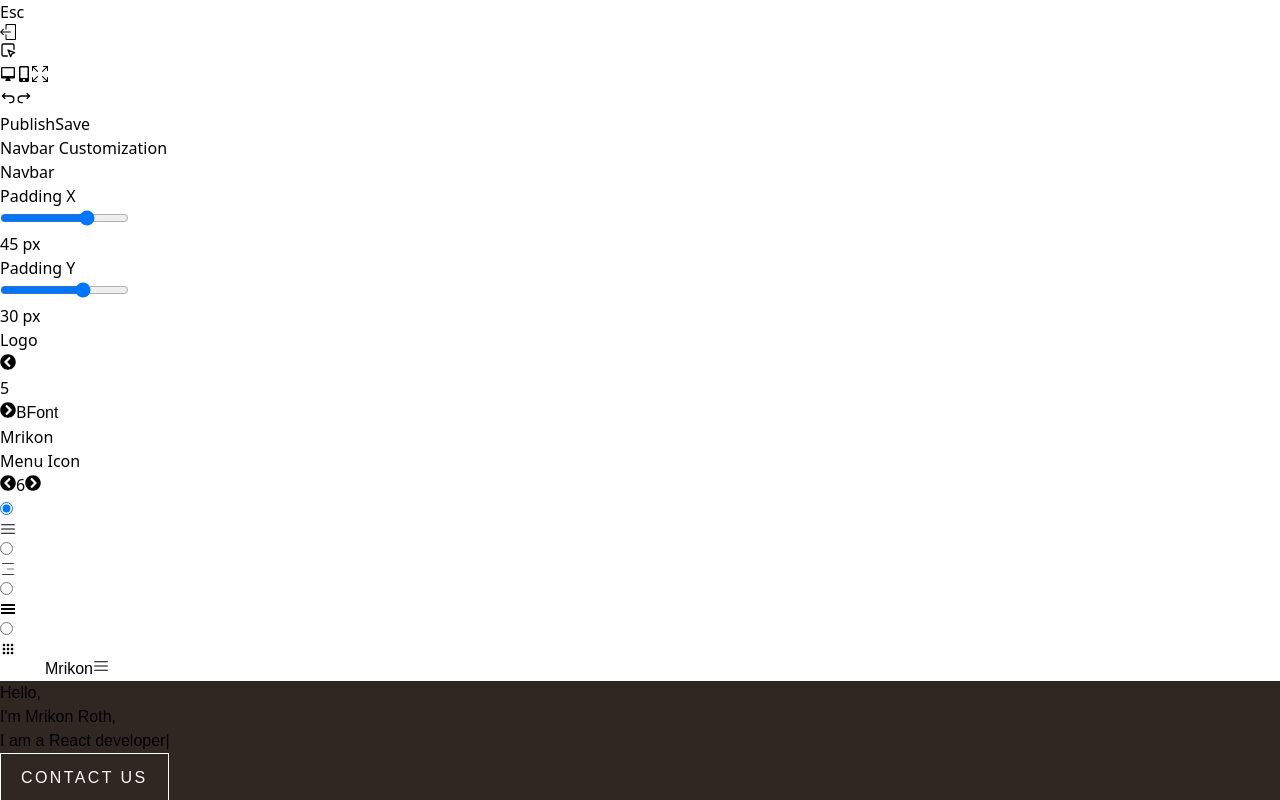
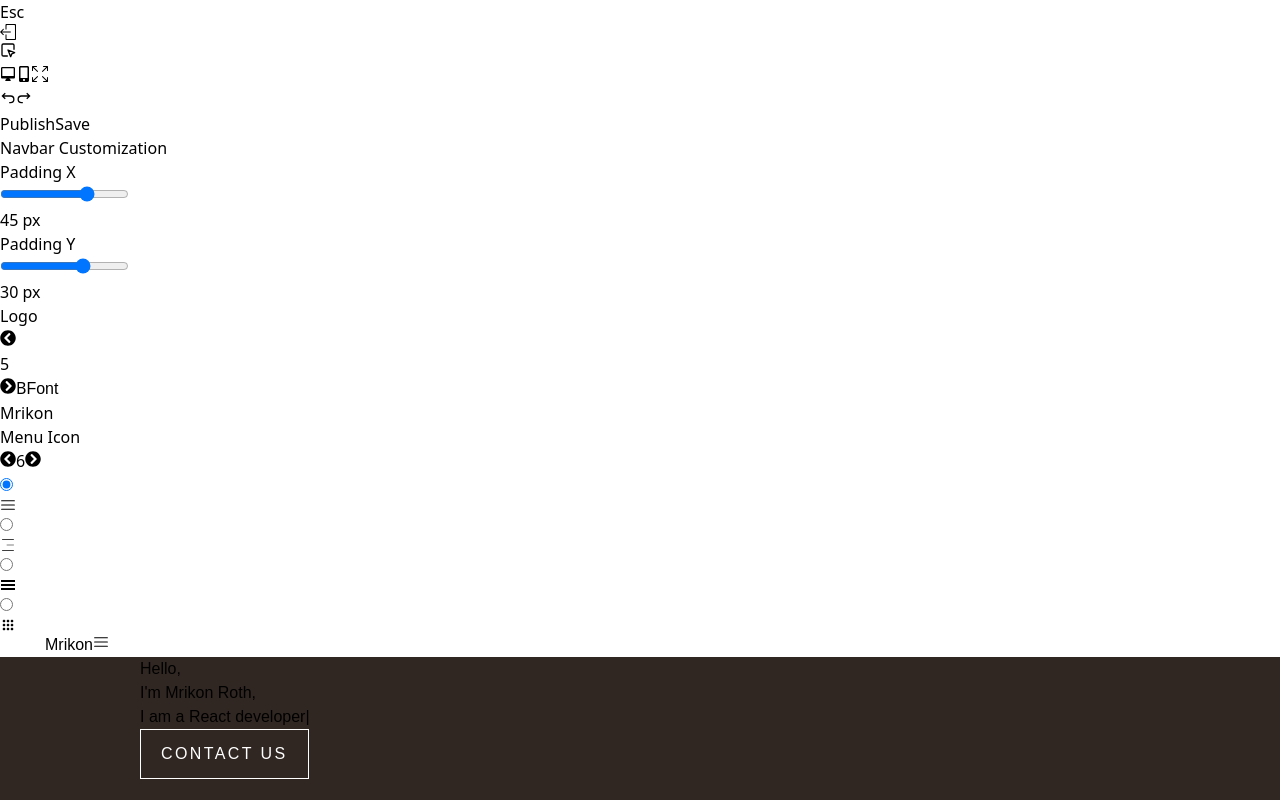
Before and after one commit to iamshiv007/portfolio-template, a React (Vite) app: page / in a window 1280 px wide. Both pictures are taken after a click on the element "Mrikon". Built offline with nearby package versions, Linux system fonts and the light colour scheme.

Commit message:
🏠 home customization

```diff
--- a/src/components/portfolio/customization/Home/EditHome.jsx
+++ b/src/components/portfolio/customization/Home/EditHome.jsx
@@ -3,14 +3,32 @@ import { usePortfolioValues } from '../../../../context/portfolioValuesContext'
 import TextBox from '../components/Box/TextBox'
 import { useApplicationContext } from '../../../../context/applicationContext'
 import ArrayData from '../components/ArrayData'
+import RangeInput from '../components/RangeInput'
+import PositionSet from '../components/PositionSet'
+import ImageSize from '../components/ImageSize'
 
 const EditHome = () => {
     const { screenSize } = useApplicationContext()
-    const { text1, setText1, text2, setText2, text3, setText3, animatedTexts, setAnimatedTexts } = usePortfolioValues()
+    const { gap1, setGap1, paddingX1, setPaddingX1, image1, setImage1, text1, setText1, text2, setText2, text3, setText3, animatedTexts, setAnimatedTexts } = usePortfolioValues()
 
     return (
         <div className={`w-[400px] px-2 py-4 bg-gray-50 border  rounded-md ${screenSize === "fullscreen" && "hidden"} flex flex-col gap-5 overflow-y-scroll`}>
             <p className='text-center font-bold p-2'>Home Customization</p>
+            <section>
+                <RangeInput name="Gap Y" step={5} min={10} max={50} value={gap1} setValue={setGap1} />
+            </section>
+
+            <section>
+                <RangeInput name="Padding X" step={10} min={50} max={180} value={paddingX1} setValue={setPaddingX1} />
+            </section>
+
+            <section>
+                <ImageSize name="Image Size" image={image1} setImage={setImage1} maxSize={500} minSize={300} />
+            </section>
+            <section>
+                <PositionSet name="Image Position" value={image1} setValue={setImage1} maxBottom={70} maxRight={70} />
+            </section>
+
             <section>
                 <TextBox text_={text1} setText={setText1} maxSize={6} />
             </section>
--- a/src/components/portfolio/customization/Navbar/EditNavbar.jsx
+++ b/src/components/portfolio/customization/Navbar/EditNavbar.jsx
@@ -7,6 +7,7 @@ import { usePortfolioValues } from '../../../../context/portfolioValuesContext'
 import { useApplicationContext } from '../../../../context/applicationContext';
 import TextBox from '../components/Box/TextBox';
 import IconBox from '../components/Box/IconBox';
+import RangeInput from '../components/RangeInput';
 
 const EditNavbar = () => {
     const { navPaddingX, setNavPaddingX, navPaddingY, setNavPaddingY, logo, setLogo, menuIcon, setMenuIcon } = usePortfolioValues()
@@ -18,23 +19,10 @@ const EditNavbar = () => {
         <div className={`w-[400px] px-2 py-4 bg-gray-50 border  rounded-md ${screenSize === "fullscreen" && "hidden"} flex flex-col gap-5 overflow-y-scroll`}>
             <p className='text-center font-bold p-2'>Navbar Customization</p>
             <section>
-                <p className='text-sm py-2'>Navbar</p>
-                <div className='flex flex-col gap-3'>
-                    <div className='gap-4'>
-                        <p className='text-sm'>Padding X</p>
-                        <div className='flex gap-3'>
-                            <input type="range" step={5} max={60} min={10} onChange={(e) => setNavPaddingX(e.target.value)} value={navPaddingX} />
-                            <p className='text-sm w-fit px-2 py-1 border border-gray-400  rounded-sm' >{navPaddingX} px</p>
-                        </div>
-                    </div>
-                    <div className='gap-4'>
-                        <p className='text-sm'>Padding Y</p>
-                        <div className='flex gap-3'>
-                            <input type="range" step={5} max={40} min={10} onChange={(e) => setNavPaddingY(e.target.value)} value={navPaddingY} />
-                            <p className='text-sm w-fit px-2 py-1 border border-gray-400  rounded-sm' >{navPaddingY} px</p>
-                        </div>
-                    </div>
-                </div>
+                <RangeInput name="Padding X" step={5} min={10} max={60} value={navPaddingX} setValue={setNavPaddingX} />
+            </section>
+            <section>
+                <RangeInput name="Padding Y" step={5} min={10} max={40} value={navPaddingY} setValue={setNavPaddingY} />
             </section>
 
             <section>
--- a/src/components/portfolio/customization/components/Box/TextBox.jsx
+++ b/src/components/portfolio/customization/components/Box/TextBox.jsx
@@ -1,6 +1,5 @@
 import React from 'react'
-import { FaChevronCircleLeft } from "react-icons/fa";
-import { FaChevronCircleRight } from "react-icons/fa";
+import { FaChevronCircleLeft, FaChevronCircleRight } from "react-icons/fa";
 
 const TextBox = ({ text_, setText, maxSize }) => {
     const fontFamilies = ["sans-serif", "serif", "monospace", "cursive", "fantasy"]
--- /dev/null
+++ b/src/components/portfolio/customization/components/ImageSize.jsx
@@ -0,0 +1,18 @@
+import React from 'react'
+import { FaChevronCircleLeft, FaChevronCircleRight } from 'react-icons/fa'
+
+const ImageSize = ({ name, image, setImage, maxSize, minSize }) => {
+    return (
+        <div>
+            <p className='text-sm py-2'>{name}</p>
+
+            <div className='flex gap-1'>
+                <button className='text-gray-300 hover:text-gray-400 disabled:text-gray-200' disabled={image.width === minSize} onClick={() => setImage({ ...image, width: image.width - 10 })}><FaChevronCircleLeft /></button>
+                <div className='text-xs px-2 py-1 bg-gray-300 rounded-md'>{image.width}</div>
+                <button className='text-gray-300 hover:text-gray-400 disabled:text-gray-200' disabled={image.width === maxSize} onClick={() => setImage({ ...image, width: image.width + 10 })}><FaChevronCircleRight /></button>
+            </div>
+        </div>
+    )
+}
+
+export default ImageSize
--- /dev/null
+++ b/src/components/portfolio/customization/components/PositionSet.jsx
@@ -0,0 +1,22 @@
+import React from 'react'
+import { FaChevronCircleUp, FaChevronCircleDown, FaChevronCircleLeft, FaChevronCircleRight } from "react-icons/fa";
+
+const PositionSet = ({ name, value, setValue, maxBottom, maxRight }) => {
+
+    return (
+        <div>
+            <p className='text-sm py-2'>{name}</p>
+            <div className='flex flex-col gap-1 items-center'>
+                <button className='text-gray-500 disabled:text-gray-400' onClick={() => setValue({ ...value, bottom: value.bottom + 10 })} disabled={value.bottom === maxBottom}><FaChevronCircleUp /></button>
+                <div className='flex gap-1'>
+                    <button className='text-gray-500 disabled:text-gray-400' onClick={() => setValue({ ...value, right: value.right + 10 })} disabled={value.right === maxRight}><FaChevronCircleLeft /></button>
+                    <p className='px-1 border border-gray-500 rounded'>XX</p>
+                    <button className='text-gray-500 disabled:text-gray-400' onClick={() => setValue({ ...value, right: value.right - 10 })} disabled={value.right === -maxBottom}><FaChevronCircleRight /></button>
+                </div>
+                <button className='text-gray-500 disabled:text-gray-400' onClick={() => setValue({ ...value, bottom: value.bottom - 10 })} disabled={value.bottom === -maxBottom}><FaChevronCircleDown /></button>
+            </div>
+        </div>
+    )
+}
+
+export default PositionSet
--- /dev/null
+++ b/src/components/portfolio/customization/components/RangeInput.jsx
@@ -0,0 +1,15 @@
+import React from 'react'
+
+const RangeInput = ({ name, step, min, max, value, setValue }) => {
+    return (
+        <div>
+            <p className='text-sm py-2'>{name}</p>
+            <div className='flex gap-3'>
+                <input type="range" step={step} min={min} max={max} value={value} onChange={(e) => setValue(e.target.value)} />
+                <p className='text-sm w-fit px-2 py-1 border border-gray-400  rounded-sm' >{value} px</p>
+            </div>
+        </div>
+    )
+}
+
+export default RangeInput
--- a/src/components/portfolio/layout/Navbar/Navbar.jsx
+++ b/src/components/portfolio/layout/Navbar/Navbar.jsx
@@ -33,7 +33,7 @@ const Navbar = () => {
 
     return (
         <>
-            <navbar className={`bg-transparent ${isNavbarSelected && "border-4"} ${isBorder && !isNavbarSelected && screenSize !== "fullscreen" && "hover:border-2"} border-blue-400 flex justify-between items-center absolute top-0 left-0 right-0 z-30`} style={{ padding: `${navPaddingY}px ${navPaddingX}px` }} onClick={toggleNavbarSelected} onMouseEnter={isBorderTrue} onMouseLeave={isBorderFalse}>
+            <navbar className={`bg-transparent ${isNavbarSelected && "border-4"} ${isBorder && !isNavbarSelected && screenSize !== "fullscreen" && "hover:border-2"} border-blue-500 flex justify-between items-center absolute top-0 left-0 right-0 z-30`} style={{ padding: `${navPaddingY}px ${navPaddingX}px` }} onClick={toggleNavbarSelected} onMouseEnter={isBorderTrue} onMouseLeave={isBorderFalse}>
                 <a href="#" className={`${fontSizes[size] + " " + fontWeights[weight]} text-white`} style={{ fontFamily: fontFamilies[family] }} onClick={toggleNavbarSelected} onMouseEnter={isBorderTrue} onMouseLeave={isBorderFalse}>{text}</a>
                 <button className={`${fontSizes[menuIcon.size]} text-white`} onClick={toggleNavbarSelected} onMouseEnter={isBorderTrue} onMouseLeave={isBorderFalse}>{icons[menuIcon.icon]}</button>
             </navbar>
--- a/src/components/portfolio/pages/Home/Home.jsx
+++ b/src/components/portfolio/pages/Home/Home.jsx
@@ -7,7 +7,7 @@ import { useApplicationContext } from '../../../../context/applicationContext'
 const Home = () => {
   const [isBorder, setIsBorder] = useState(false);
   const { screenSize } = useApplicationContext()
-  const { colorTheme, isHomeSelected, setIsHomeSelected, setIsNavbarSelected, text1, text2, text3, animatedTexts } = usePortfolioValues()
+  const { colorTheme, isHomeSelected, setIsHomeSelected, setIsNavbarSelected, gap1, paddingX1, image1, text1, text2, text3, animatedTexts } = usePortfolioValues()
 
   const modifiedAnimatedTexts = animatedTexts.flatMap((element) => [element, 1000])
 
@@ -34,7 +34,7 @@ const Home = () => {
   return (
     <section className={`h-full ${(isBorder && screenSize !== "fullscreen" && !isHomeSelected) ? "border-2" : ""} ${isHomeSelected && "border-4"} border-blue-500 flex items-center relative overflow-hidden`} style={{ background: colorTheme.dark }} onClick={toggleHomeSelected} onMouseEnter={isBorderTrue} onMouseLeave={isBorderFalse} >
 
-      <div className='px-36 flex flex-col gap-8 font- z-10' onClick={toggleHomeSelected} onMouseEnter={isBorderTrue} onMouseLeave={isBorderFalse} >
+      <div className={`flex flex-col z-10`} style={{ padding: `0px ${paddingX1}px`, gap: `${gap1}px` }} onClick={toggleHomeSelected} onMouseEnter={isBorderTrue} onMouseLeave={isBorderFalse} >
         <p className={`${fontSizes[size] + " " + fontWeights[weight]} text-white`}>{text}</p>
         <p className={`${fontSizes[size_] + " " + fontWeights[weight_]} text-white`}>{text_}</p>
         <p className={`${fontSizes[size__] + " " + fontWeights[weight__]} text-white`}>
@@ -49,7 +49,7 @@ const Home = () => {
       </div>
 
       <div className={`w-[800px] h-[800px] rounded-full absolute top-[-200px] right-[-300px]`} style={{ background: colorTheme.light }} onClick={toggleHomeSelected} onMouseEnter={isBorderTrue} onMouseLeave={isBorderFalse} />
-      <img alt="boy2" src={boy2} className='absolute right-0 bottom-0' onClick={toggleHomeSelected} onMouseEnter={isBorderTrue} onMouseLeave={isBorderFalse} />
+      <img alt="boy2" src={boy2} className='absolute' style={{ width: `${image1.width}px`, top: `${image1.top}px`, left: `${image1.left}px`, bottom: `${image1.bottom}px`, right: `${image1.right}px` }} onClick={toggleHomeSelected} onMouseEnter={isBorderTrue} onMouseLeave={isBorderFalse} />
     </section>
   )
 }
--- a/src/context/portfolioValuesContext.jsx
+++ b/src/context/portfolioValuesContext.jsx
@@ -11,14 +11,16 @@ export const PortfolioValuesProvider = ({ children }) => {
     const [navPaddingY, setNavPaddingY] = useState(30)
     const [logo, setLogo] = useState({ name: "Logo", text: "Mrikon", size: 5, weight: 2, family: 0 })
     const [menuIcon, setMenuIcon] = useState({ name: "Menu Icon", icon: 0, size: 6 })
+    const [gap1, setGap1] = useState(30);
+    const [paddingX1, setPaddingX1] = useState(140);
+    const [image1, setImage1] = useState({ bottom: 0, right: 0, width: 350 });
     const [text1, setText1] = useState({ name: "Greeting", text: "Hello,", size: 6, weight: 1 });
     const [text2, setText2] = useState({ name: "Intro", text: "I'm Mrikon Roth,", size: 9, weight: 2 });
     const [text3, setText3] = useState({ name: "What you do", text: "I am a", size: 4, weight: 1 });
     const [animatedTexts, setAnimatedTexts] = useState(JSON.parse(localStorage.getItem("animatedTexts"))?.length === 0 || JSON.parse(localStorage.getItem("animatedTexts")) === null ? ["Web developer", "React developer"] : JSON.parse(localStorage.getItem("animatedTexts")));
 
-
     return (
-        <portfolioValuesContext.Provider value={{ colorTheme, setColorTheme, portfolioFont, setPortfolioFont, isNavbarSelected, setIsNavbarSelected, isHomeSelected, setIsHomeSelected, navPaddingX, setNavPaddingX, navPaddingY, setNavPaddingY, logo, setLogo, menuIcon, setMenuIcon, text1, setText1, text2, setText2, text3, setText3, animatedTexts, setAnimatedTexts }}>
+        <portfolioValuesContext.Provider value={{ colorTheme, setColorTheme, portfolioFont, setPortfolioFont, isNavbarSelected, setIsNavbarSelected, isHomeSelected, setIsHomeSelected, navPaddingX, setNavPaddingX, navPaddingY, setNavPaddingY, logo, setLogo, menuIcon, setMenuIcon, gap1, setGap1, paddingX1, setPaddingX1, image1, setImage1, text1, setText1, text2, setText2, text3, setText3, animatedTexts, setAnimatedTexts }}>
             {children}
         </portfolioValuesContext.Provider>
     )
```
